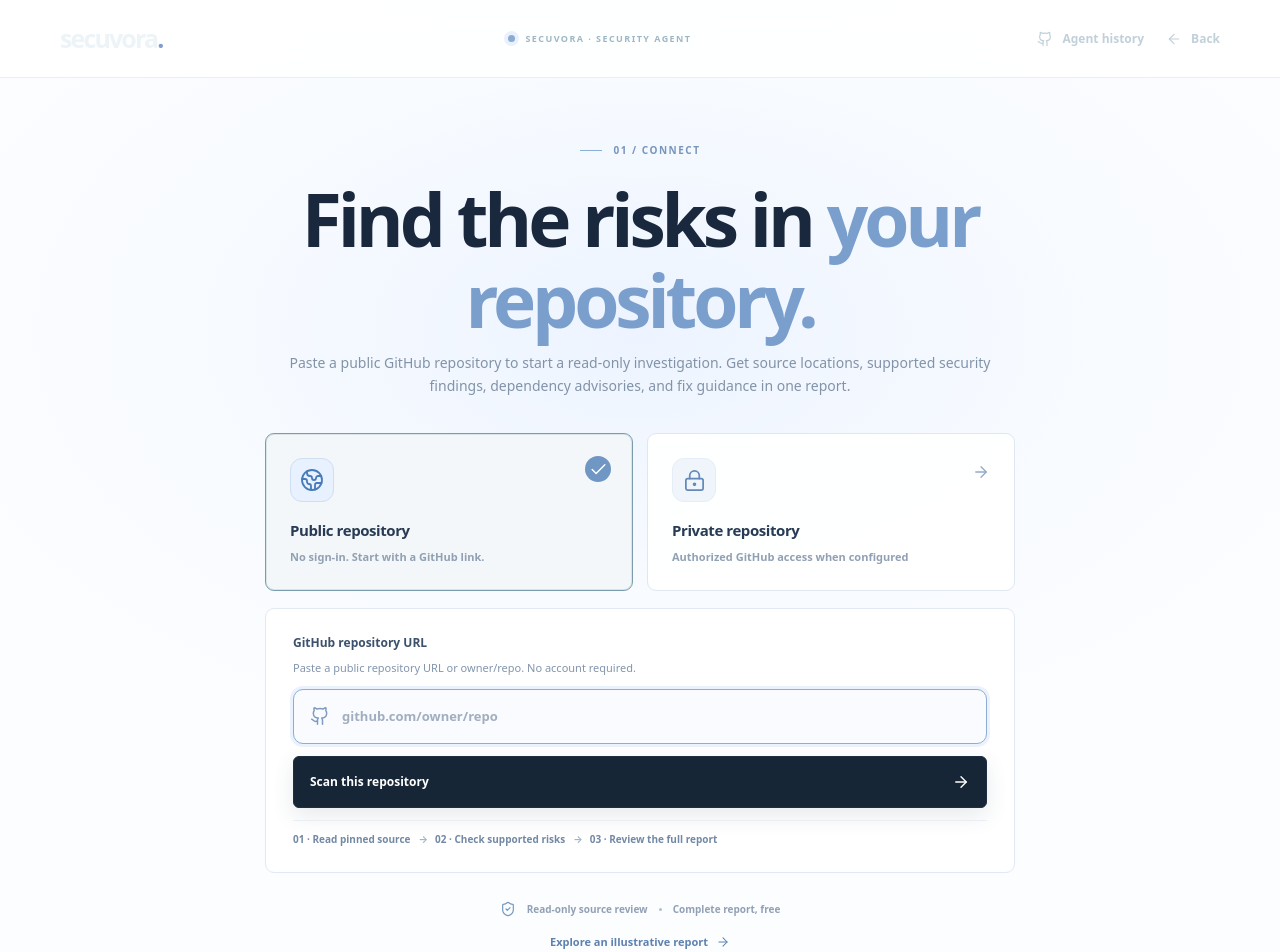
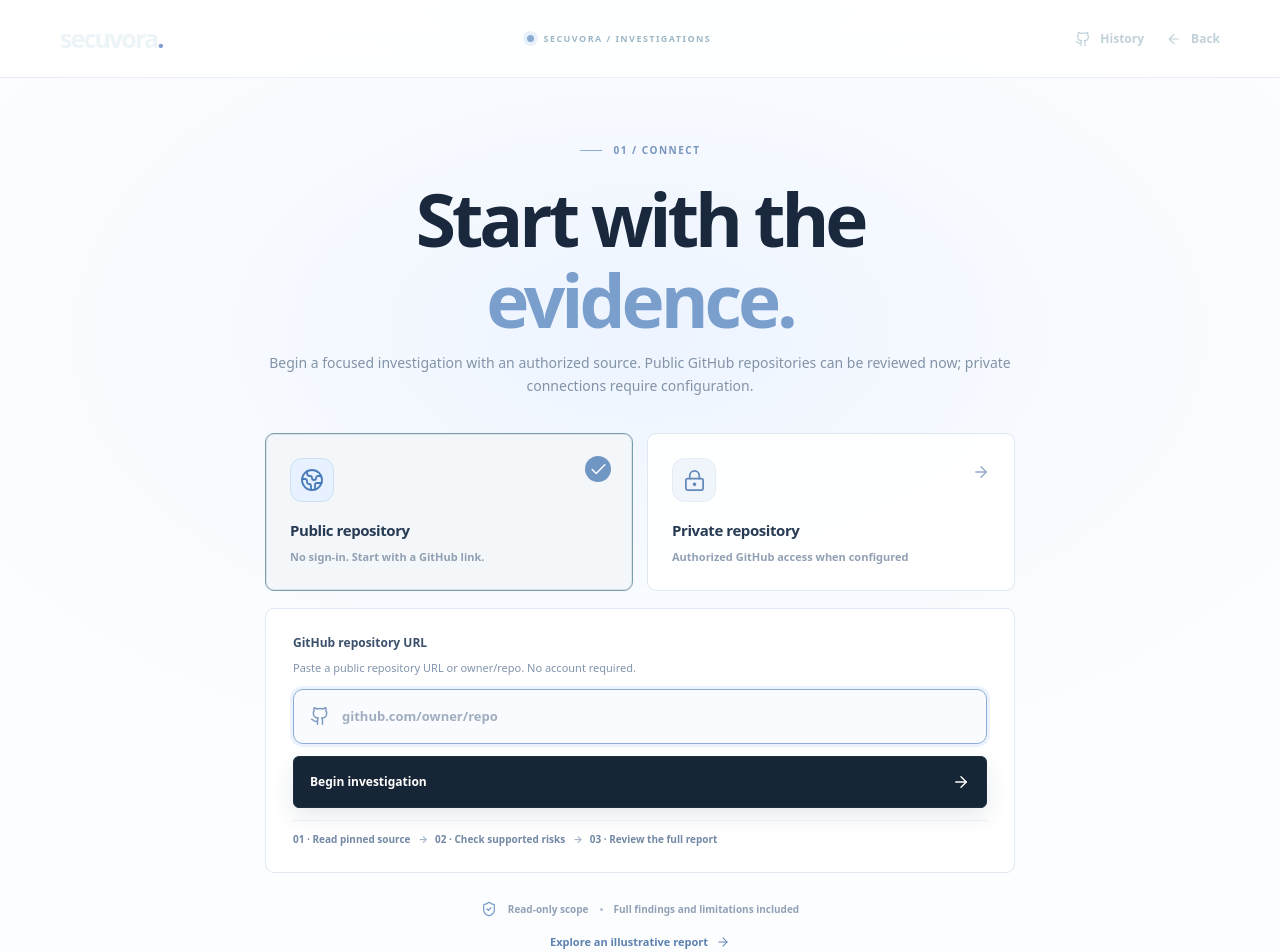
Before and after one commit to helloskyorigin/Safe-sure, a Next.js app: page /assess in a window 1280 px wide. Shown: the top 952 px of the page. Built offline with nearby package versions, Linux system fonts and the light colour scheme.

Commit message:
design: align investigation flow, results and history vocabulary

```diff
--- a/components/AssessmentStart.tsx
+++ b/components/AssessmentStart.tsx
@@ -46,9 +46,9 @@ export default function AssessmentStart() {
       <header className="assess-header connect-header">
         <div className="assess-container assess-header-inner">
           <Link href="/" className="brand" aria-label="Secuvora home">secuvora<span>.</span></Link>
-          <span className="connect-header-mark"><span/> SECUVORA · SECURITY AGENT</span>
+          <span className="connect-header-mark"><span/> SECUVORA / INVESTIGATIONS</span>
           <div className="connect-header-actions">
-            <Link href="/assess/history" className="assess-back"><Github size={16}/> <span>Agent history</span></Link>
+            <Link href="/assess/history" className="assess-back"><Github size={16}/> <span>History</span></Link>
             <Link href="/" aria-label="Back to homepage" className="assess-back"><ArrowLeft size={16}/> <span>Back</span></Link>
           </div>
         </div>
@@ -57,8 +57,8 @@ export default function AssessmentStart() {
       <main id="connect-main" className="connect-main">
         <div className="connect-content">
           <div className="connect-step"><span className="connect-step-line"/> 01 / CONNECT</div>
-          <h1>Find the risks in <em>your repository.</em></h1>
-          <p className="connect-subtitle">Paste a public GitHub repository to start a read-only investigation. Get source locations, supported security findings, dependency advisories, and fix guidance in one report.</p>
+          <h1>Start with the <em>evidence.</em></h1>
+          <p className="connect-subtitle">Begin a focused investigation with an authorized source. Public GitHub repositories can be reviewed now; private connections require configuration.</p>
 
           <div className="connect-choices" role="group" aria-label="Repository visibility">
             <button type="button" className={"connect-choice" + (mode === "public" ? " selected" : "")}
@@ -95,7 +95,7 @@ export default function AssessmentStart() {
                   </div>
                   {error && <p className="connect-error" role="alert" id="connect-url-error">{error}</p>}
                   <button type="submit" className="connect-submit">
-                    Scan this repository <ArrowRight size={18}/>
+                    Begin investigation <ArrowRight size={18}/>
                   </button>
                 <div className="connect-workflow-note" aria-label="What happens next">
                     <span>01 · Read pinned source</span><span>02 · Check supported risks</span><span>03 · Review the full report</span>
@@ -105,7 +105,7 @@ export default function AssessmentStart() {
             </motion.div>}
           </AnimatePresence>
 
-          <p className="connect-reassurance"><ShieldCheck size={16}/> Read-only source review <span/> Complete report, free</p>
+          <p className="connect-reassurance"><ShieldCheck size={16}/> Read-only scope <span/> Full findings and limitations included</p>
           <Link className="connect-example-link" href="/assess/results">Explore an illustrative report <ArrowRight size={14} aria-hidden="true"/></Link>
         </div>
       </main>
```
